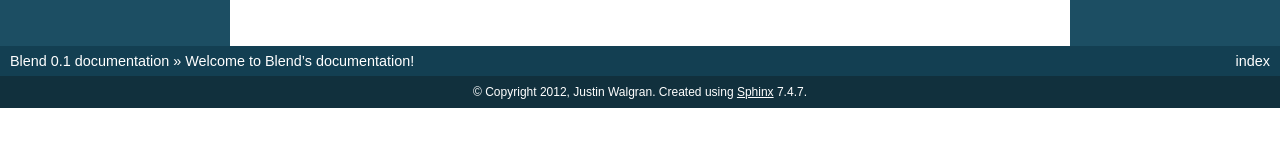
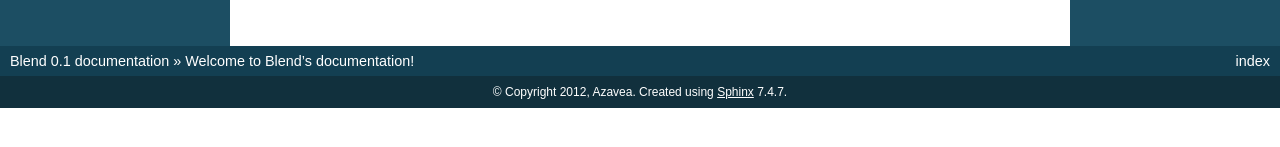
Before and after one commit to azavea/blend, a Sphinx documentation site: the page built from docs/index.rst, in a window 1280 px wide. Shown: the part 253-400 px from the top of the page. Built offline with Sphinx 7.4.7, drawn with Linux system fonts in a browser that asks for light colours.

Commit message:
Change the copyright declaration in the docs to be Azavea

```diff
--- a/docs/conf.py
+++ b/docs/conf.py
@@ -41,7 +41,7 @@ master_doc = 'index'
 
 # General information about the project.
 project = u'Blend'
-copyright = u'2012, Justin Walgran'
+copyright = u'2012, Azavea'
 
 # The version info for the project you're documenting, acts as replacement for
 # |version| and |release|, also used in various other places throughout the
```
